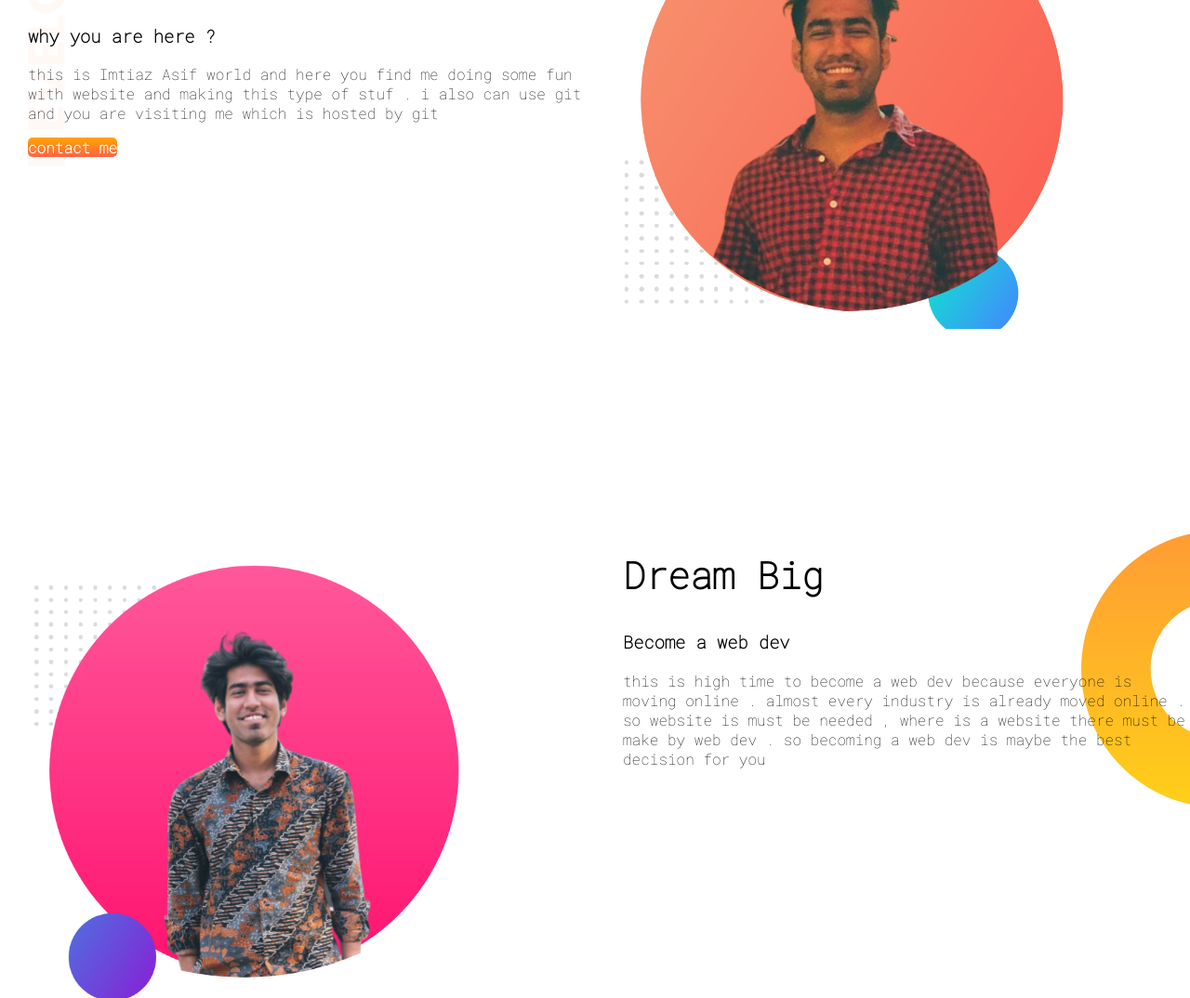
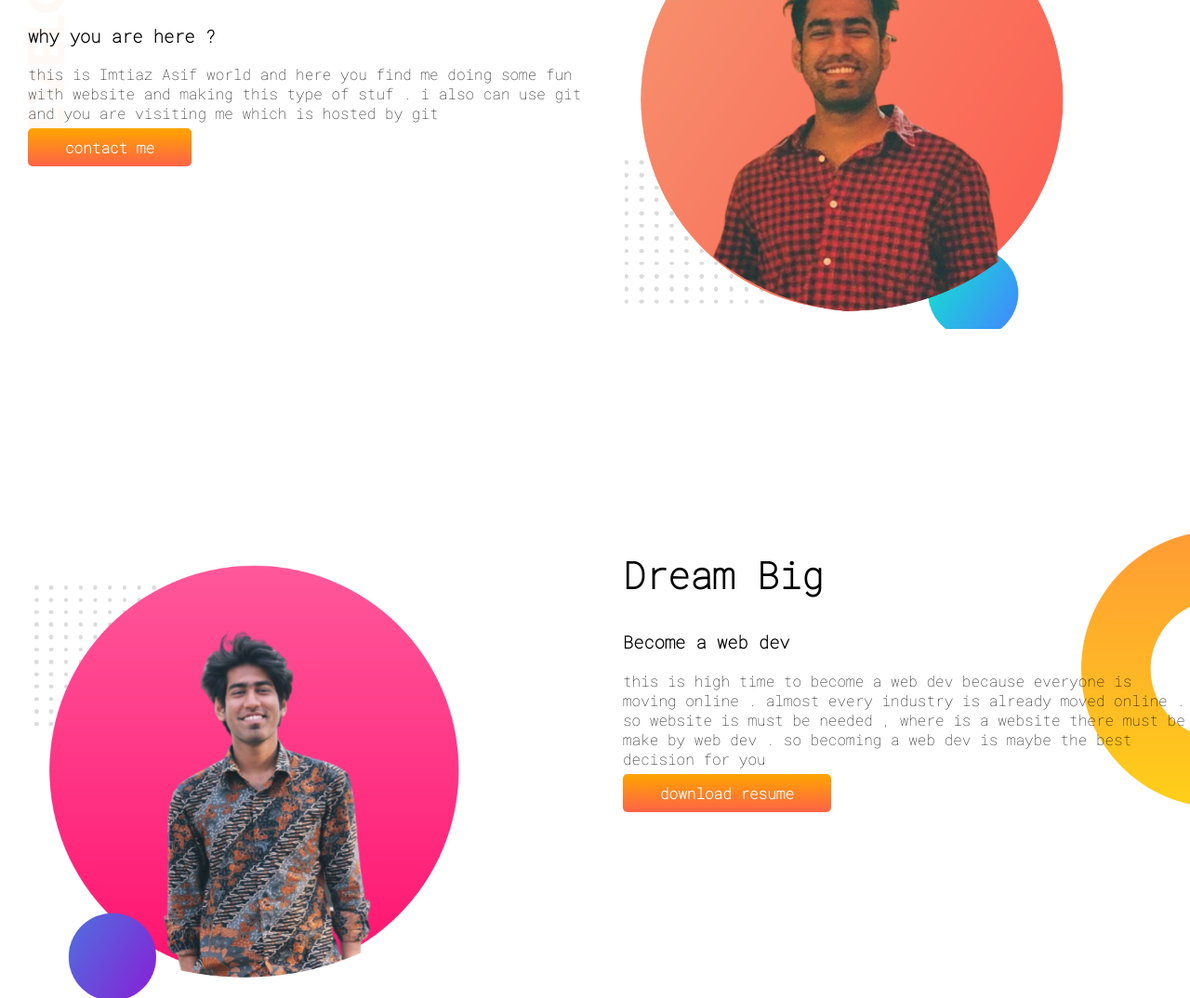
Before and after one commit to iaasif/myPortfolio, a plain HTML site: page index.html in a window 1280 px wide. Shown: the part 180-1254 px from the top of the page at 93% size. Drawn offline with Linux system fonts and the light colour scheme.

Commit message:
dream big added + button problem solved

```diff
--- a/index.html
+++ b/index.html
@@ -51,6 +51,8 @@
                 already moved online . so website is must be needed , where is a website there must be make by web dev .
                 so becoming a web dev is maybe the best decision for you </p>
 
+                <a class="contact-me"  href="">download resume</a>
+
         </div>
     </section>
 </body>
--- a/style.css
+++ b/style.css
@@ -26,12 +26,14 @@ section {
 }
 
 .contact-me {
-    background-image: linear-gradient(orange, tomato);
     text-decoration: none;
-    padding: 10px, 40px;
+    background: linear-gradient(orange, tomato);
+    padding: 10px 40px;
+    border-radius: 5px;
+
+    color: white;
     font-weight: 700;
-    color: white;
-    border-radius: 5px;
+
 }
 
 .halfWidth img {
```
